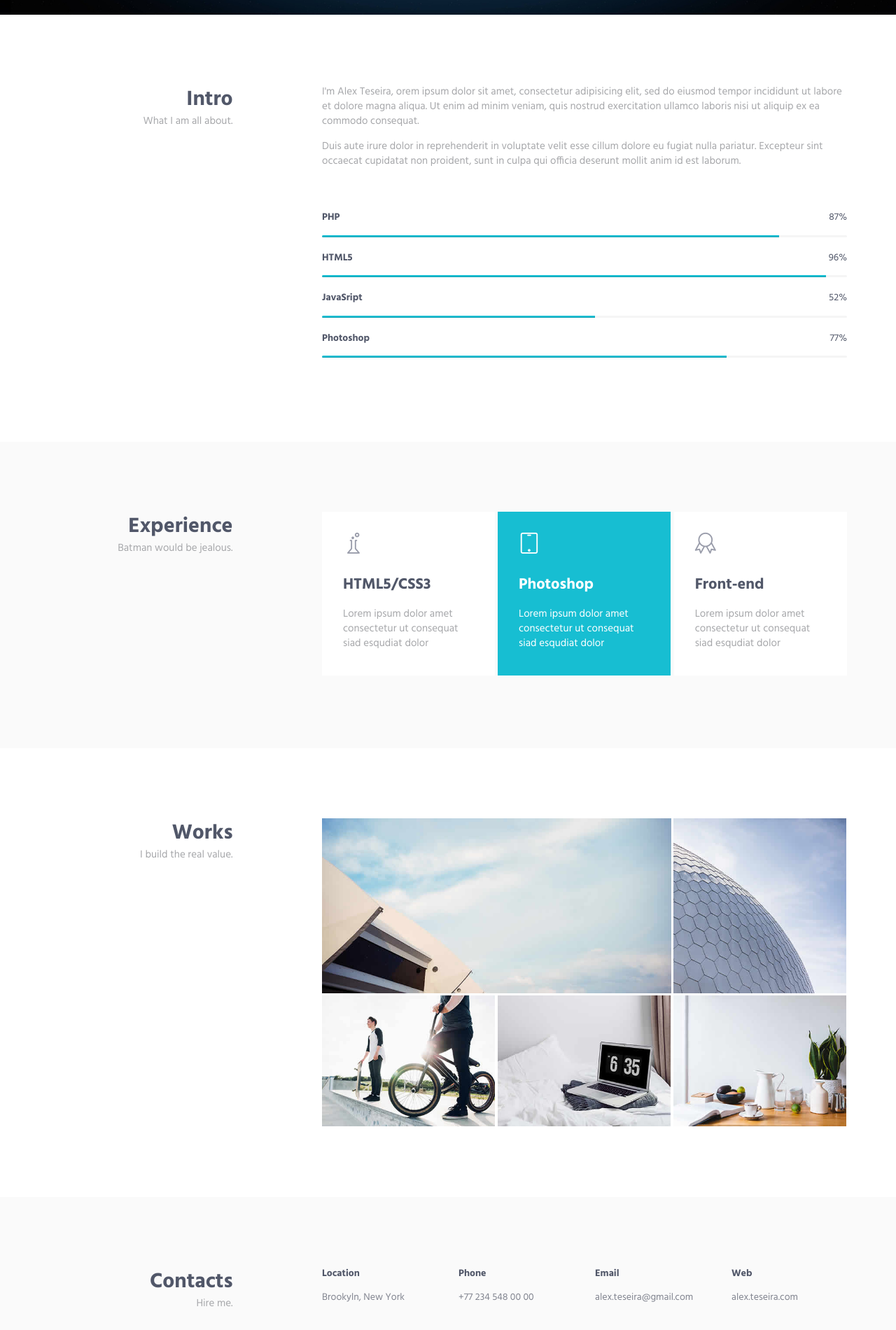
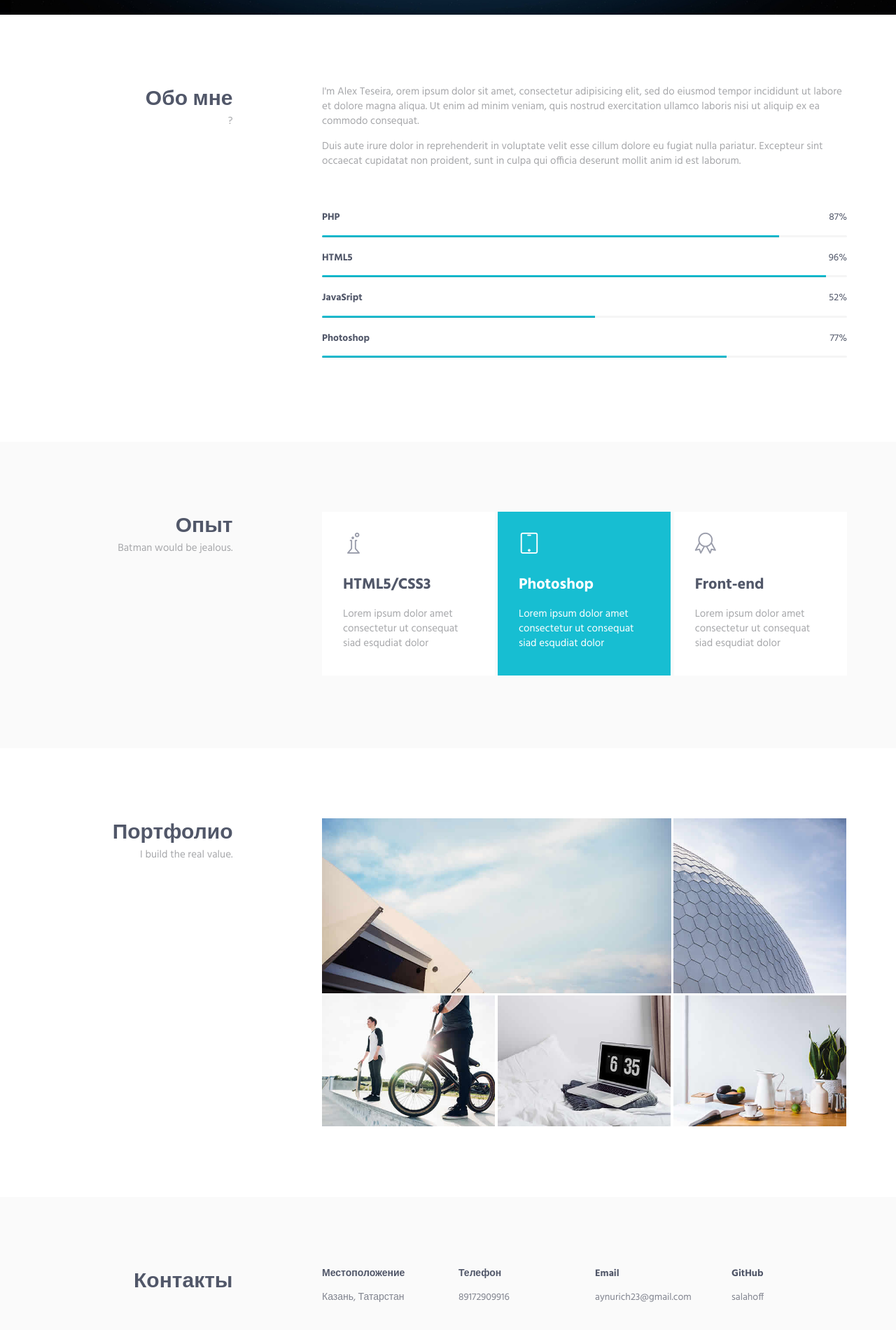
Before and after one commit to salahoff/salahoff.github.io, a plain HTML site: page index.html in a window 1280 px wide. Shown: the part 640-2540 px from the top of the page at 70% size. Drawn offline with Linux system fonts and the light colour scheme.

Commit message:
Update index.html

```diff
--- a/index.html
+++ b/index.html
@@ -65,11 +65,11 @@
                     <div class="collapse navbar-collapse nav-collapse">
                         <div class="menu-container">
                             <ul class="nav navbar-nav navbar-nav-right">
-                                <li class="js_nav-item nav-item"><a class="nav-item-child nav-item-hover" href="#body">Home</a></li>
-                                <li class="js_nav-item nav-item"><a class="nav-item-child nav-item-hover" href="#about">About</a></li>
-                                <li class="js_nav-item nav-item"><a class="nav-item-child nav-item-hover" href="#experience">Experience</a></li>
-                                <li class="js_nav-item nav-item"><a class="nav-item-child nav-item-hover" href="#work">Work</a></li>
-                                <li class="js_nav-item nav-item"><a class="nav-item-child nav-item-hover" href="#contact">Contact</a></li>
+                                <li class="js_nav-item nav-item"><a class="nav-item-child nav-item-hover" href="#body">Главная</a></li>
+                                <li class="js_nav-item nav-item"><a class="nav-item-child nav-item-hover" href="#about">Обо мне</a></li>
+                                <li class="js_nav-item nav-item"><a class="nav-item-child nav-item-hover" href="#experience">Опыт</a></li>
+                                <li class="js_nav-item nav-item"><a class="nav-item-child nav-item-hover" href="#work">Портфолио</a></li>
+                                <li class="js_nav-item nav-item"><a class="nav-item-child nav-item-hover" href="#contact">Контакты</a></li>
                             </ul>
                         </div>
                     </div>
@@ -110,8 +110,8 @@
                 <div class="row">
                     <div class="col-sm-3 sm-margin-b-30">
                         <div class="text-right sm-text-left">
-                            <h2 class="margin-b-0">Intro</h2>
-                            <p>What I am all about.</p>
+                            <h2 class="margin-b-0">Обо мне</h2>
+                            <p>?</p>
                         </div>
                     </div>
                     <div class="col-sm-8 col-sm-offset-1">
@@ -160,7 +160,7 @@
                     <div class="row">
                         <div class="col-sm-3 sm-margin-b-30">
                             <div class="text-right sm-text-left">
-                                <h2 class="margin-b-0">Experience</h2>
+                                <h2 class="margin-b-0">Опыт</h2>
                                 <p>Batman would be jealous.</p>
                             </div>
                         </div>
@@ -218,7 +218,7 @@
                 <div class="row">
                     <div class="col-sm-3 sm-margin-b-30">
                         <div class="text-right sm-text-left">
-                            <h2 class="margin-b-0">Works</h2>
+                            <h2 class="margin-b-0">Портфолио</h2>
                             <p>I build the real value.</p>
                         </div>
                     </div>
@@ -437,27 +437,27 @@
                     <div class="row">
                         <div class="col-sm-3 sm-margin-b-30">
                             <div class="text-right sm-text-left">
-                                <h2 class="margin-b-0">Contacts</h2>
-                                <p>Hire me.</p>
+                                <h2 class="margin-b-0">Контакты</h2>
+                                <p></p>
                             </div>
                         </div>
                         <div class="col-sm-8 col-sm-offset-1">
                             <div class="row">
                                 <div class="col-md-3 col-xs-6 md-margin-b-30">
-                                    <h5>Location</h5>
-                                    <a href="#">Brookyln, New York</a>
+                                    <h5>Местоположение</h5>
+                                    <a href="#">Казань, Татарстан</a>
                                 </div>
                                 <div class="col-md-3 col-xs-6 md-margin-b-30">
-                                    <h5>Phone</h5>
-                                    <a href="#">+77 234 548 00 00</a>
+                                    <h5>Телефон</h5>
+                                    <a href="#">89172909916</a>
                                 </div>
                                 <div class="col-md-3 col-xs-6">
                                     <h5>Email</h5>
-                                    <a href="mailto:#">alex.teseira@gmail.com</a>
+                                    <a href="mailto:#">aynurich23@gmail.com</a>
                                 </div>
                                 <div class="col-md-3 col-xs-6">
-                                    <h5>Web</h5>
-                                    <a href="#">alex.teseira.com</a>
+                                    <h5>GitHub</h5>
+                                    <a href="https://github.com/salahoff">salahoff</a>
                                 </div>
                             </div>
                         </div>
```
